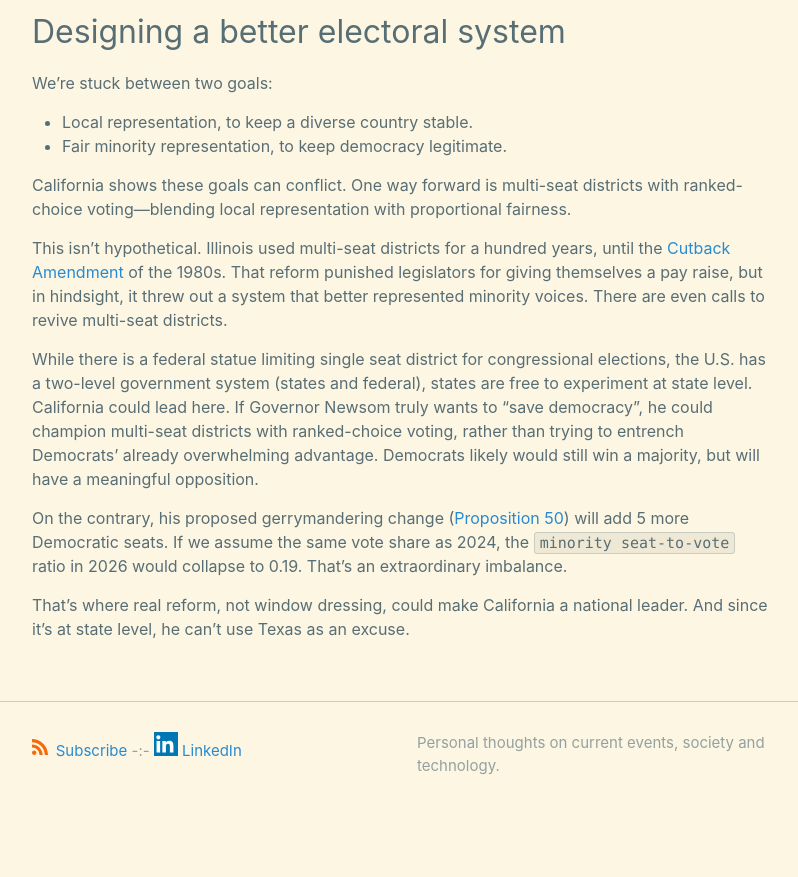
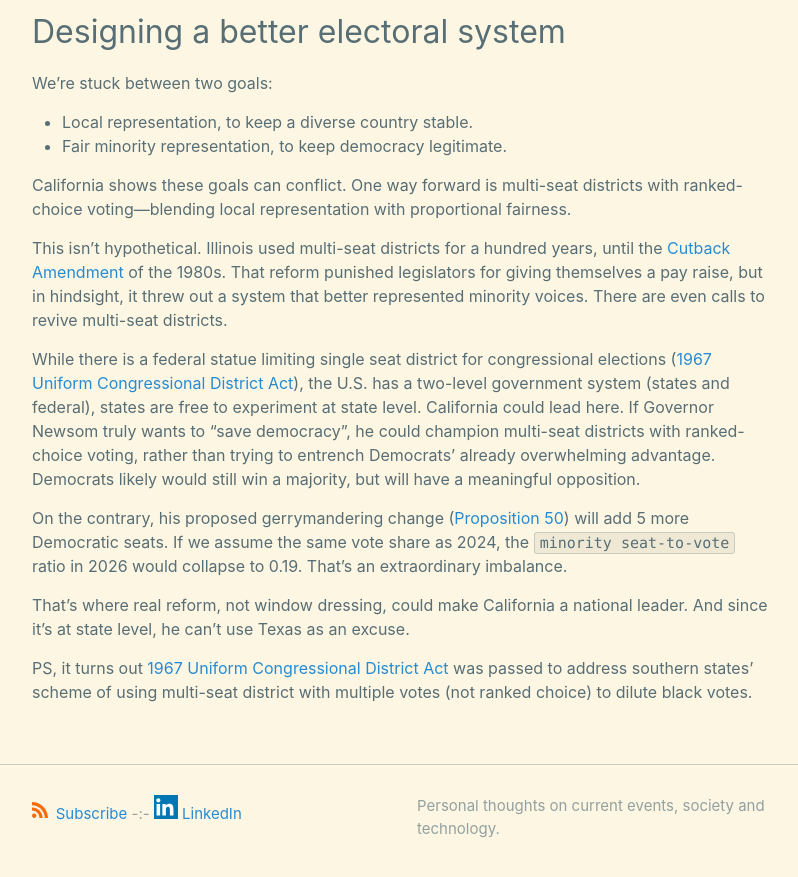
Before and after one commit to xianxu/xianxu.github.io, a Jekyll site: the page built from _posts/2025-08-24-gerrymandering-war.markdown, in a window 1280 px wide and 900 px high, scrolled down 2020 px. Shown: the top 877 px of the window, without its empty margins (238-1036 px from the left). Built offline with Jekyll 4.4.1, drawn with Linux system fonts in a browser that asks for light colours; comment, search, counter and statistics services are not loaded; before the commit the page ends 2857 px from its top, so only the background shows below that.

Commit message:
Sync latest _posts from remote land

```diff
--- a/_posts/2025-08-24-gerrymandering-war.markdown
+++ b/_posts/2025-08-24-gerrymandering-war.markdown
@@ -63,8 +63,10 @@ California shows these goals can conflict. One way forward is multi-seat distric
 
 This isn’t hypothetical. Illinois used multi-seat districts for a hundred years, until the [Cutback Amendment](https://en.wikipedia.org/wiki/Cutback_Amendment) of the 1980s. That reform punished legislators for giving themselves a pay raise, but in hindsight, it threw out a system that better represented minority voices. There are even calls to revive multi-seat districts.
 
-While there is a federal statue limiting single seat district for congressional elections, the U.S. has a two-level government system (states and federal), states are free to experiment at state level. California could lead here. If Governor Newsom truly wants to "save democracy", he could champion multi-seat districts with ranked-choice voting, rather than trying to entrench Democrats’ already overwhelming advantage. Democrats likely would still win a majority, but will have a meaningful opposition.
+While there is a federal statue limiting single seat district for congressional elections ([1967 Uniform Congressional District Act](https://en.wikipedia.org/wiki/Uniform_Congressional_District_Act)), the U.S. has a two-level government system (states and federal), states are free to experiment at state level. California could lead here. If Governor Newsom truly wants to "save democracy", he could champion multi-seat districts with ranked-choice voting, rather than trying to entrench Democrats’ already overwhelming advantage. Democrats likely would still win a majority, but will have a meaningful opposition.
 
 On the contrary, his proposed gerrymandering change ([Proposition 50](https://en.wikipedia.org/wiki/2025_California_Proposition_50)) will add 5 more Democratic seats. If we assume the same vote share as 2024, the `minority seat-to-vote` ratio in 2026 would collapse to 0.19. That’s an extraordinary imbalance.
 
 That’s where real reform, not window dressing, could make California a national leader. And since it's at state level, he can't use Texas as an excuse.
+
+PS, it turns out [1967 Uniform Congressional District Act](https://en.wikipedia.org/wiki/Uniform_Congressional_District_Act) was passed to address southern states' scheme of using multi-seat district with multiple votes (not ranked choice) to dilute black votes.
```
